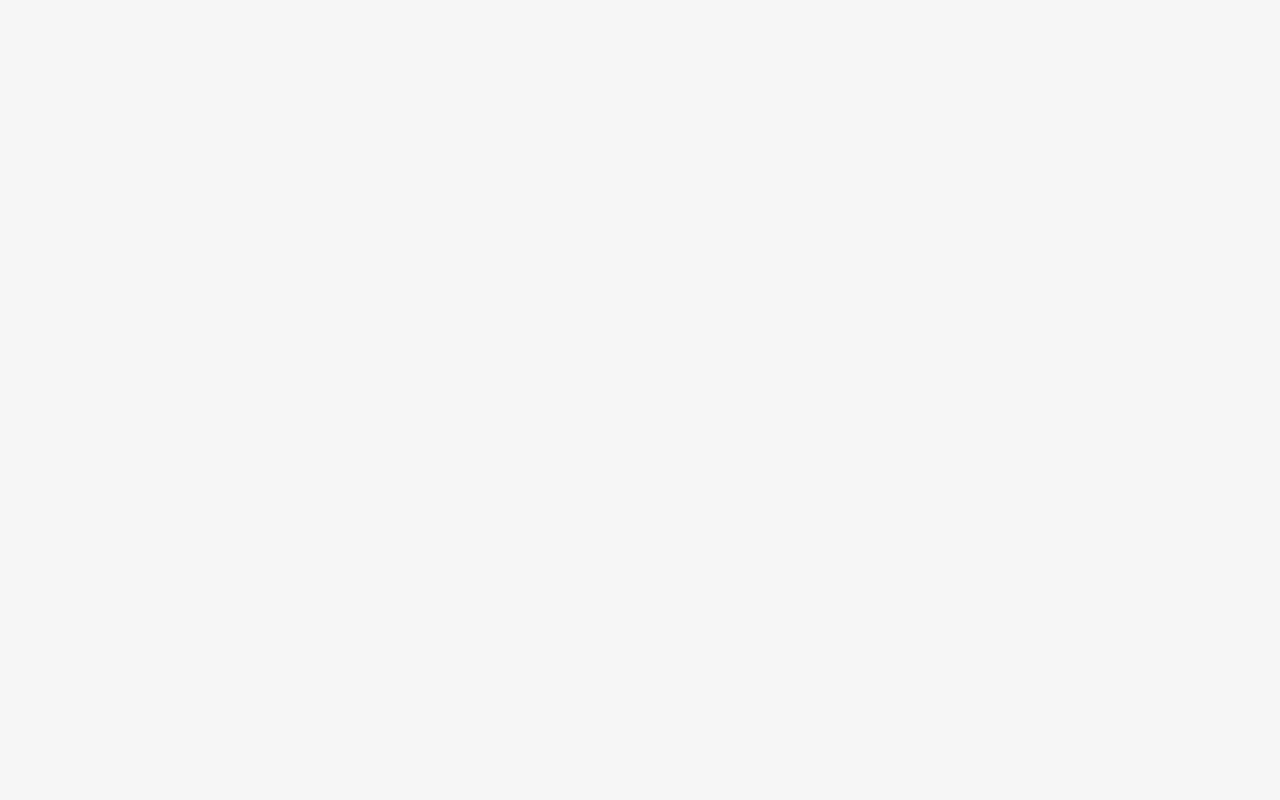
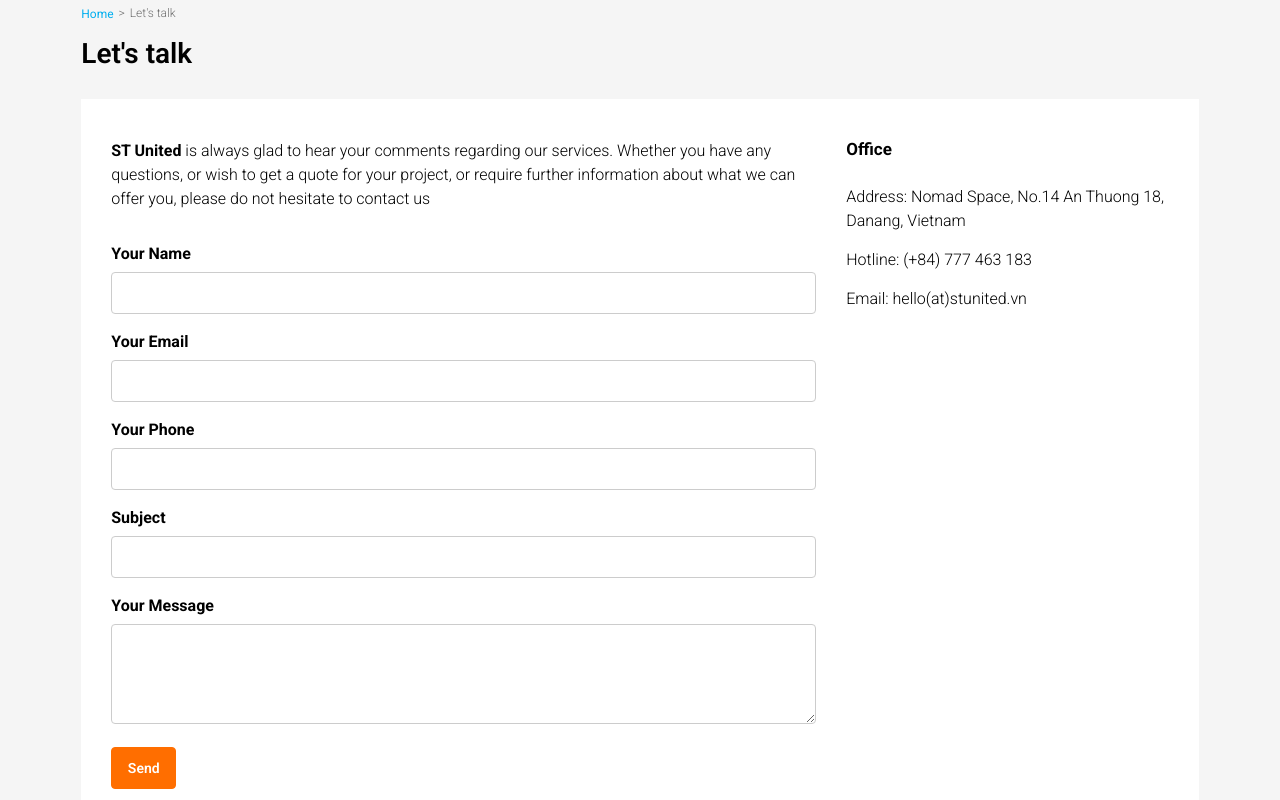
Before and after one commit to PhuHuy123/stunited, a React (Create React App) app: page /lets-talk in a window 1280 px wide. Before the commit this address had no page. Shown: the part 380-1180 px from the top of the page. Before the commit the page ends 800 px from the top, so only its background shows below. Built offline with nearby package versions, Linux system fonts and the light colour scheme; no server answers.

Commit message:
Finished: content page let's talk

```diff
--- a/src/App.js
+++ b/src/App.js
@@ -2,6 +2,7 @@ import "./style/App.scss";
 import Home from "./pages/Home";
 import Portfolio from "./pages/Portfolio";
 import JoinUs from "./pages/JoinUs";
+import Talk from "./pages/Talk";
 import { Routes, Route } from "react-router-dom";
 
 function App() {
@@ -11,6 +12,7 @@ function App() {
         <Route path="/" element={<Home />} />
         <Route path="/portfolio" element={<Portfolio />} />
         <Route path="/join-us" element={<JoinUs />} />
+        <Route path="/lets-talk" element={<Talk />} />
       </Routes>
     </div>
   );
--- /dev/null
+++ b/src/pages/Talk/content.js
@@ -0,0 +1,126 @@
+import "./content.scss";
+import { Link } from "react-router-dom";
+const Content = () => {
+  return (
+    <>
+      <div className="container">
+        <div className="page-title breadcrumb-top">
+          <div className="row">
+            <div className="col-sm-12">
+              <ol className="breadcrumb">
+                <li>
+                  <Link to="/">
+                    <span>Home</span>
+                  </Link>
+                </li>
+                <li className="active">Let's talk</li>
+              </ol>
+              <div className="page_title_left">
+                <h1 className="title-head">Let's talk </h1>
+              </div>
+            </div>
+          </div>
+        </div>
+        <div className="row">
+          <div>
+            <div className="page-main">
+              <div className="white-block">
+                <div className="entry-content">
+                  <div className="left col-8">
+                    <div className="wpb_wrapper">
+                      <p>
+                        <strong>ST United</strong> is always glad to hear your
+                        comments regarding our services. Whether you have any
+                        questions, or wish to get a quote for your project, or
+                        require further information about what we can offer you,
+                        please do not hesitate to contact us
+                      </p>
+                    </div>
+                    <div>
+                      <div className="form-group">
+                        <label className="required" htmlFor="yourName">
+                          Your Name
+                        </label>
+                        <br />
+                        <span className="your-name">
+                          <input type="text" name="your-name" size="40" />
+                        </span>
+                        <p></p>
+                      </div>
+                      <div className="form-group">
+                        <label className="required" htmlFor="yourName">
+                          Your Email
+                        </label>
+                        <br />
+                        <span className="your-email">
+                          <input type="text" name="your-email" size="40" />
+                        </span>
+                        <p></p>
+                      </div>
+                      <div className="form-group">
+                        <label className="required" htmlFor="yourName">
+                          Your Phone
+                        </label>
+                        <br />
+                        <span className="your-name">
+                          <input type="text" name="your-name" size="40" />
+                        </span>
+                        <p></p>
+                      </div>
+                      <div className="form-group">
+                        <label className="required" htmlFor="yourName">
+                          Subject
+                        </label>
+                        <br />
+                        <span className="your-name">
+                          <input type="text" name="your-name" size="40" />
+                        </span>
+                        <p></p>
+                      </div>
+                      <div className="form-group">
+                        <label className="required" htmlFor="yourName">
+                          Your Message
+                        </label>
+                        <br />
+                        <span className="your-name">
+                          <textarea type="text" name="your-name" size="40" />
+                        </span>
+                        <p></p>
+                      </div>
+                      <div className="form-group">
+                        <input
+                          type="submit"
+                          value="Send"
+                          className="submit btn btn-primary btn-lg"
+                        />
+                      </div>
+                    </div>
+                  </div>
+                  <div className="right col-4">
+                    <div className="vc_column-inner">
+                      <div className="wpb_wrapper">
+                        <div className="wpb_text_column wpb_content_element ">
+                          <div className="wpb_wrapper">
+                            <h4>Office</h4>
+                            <p>
+                              Address: Nomad Space, No.14 An Thuong 18, Danang,
+                              Vietnam
+                            </p>
+                            <p>Hotline: (+84) 777 463 183</p>
+                            <p>Email: hello(at)stunited.vn</p>
+                          </div>
+                        </div>
+                      </div>
+                    </div>
+                  </div>
+                </div>
+              </div>
+            </div>
+          </div>
+        </div>
+      </div>
+    </>
+  );
+};
+
+export default Content;
--- /dev/null
+++ b/src/pages/Talk/content.scss
@@ -0,0 +1,120 @@
+.page-main {
+  background-color: #fff;
+  padding: 40px 30px 70px 30px;
+  margin-bottom: 40px;
+  .wpb_wrapper {
+    color: #000000;
+    font-family: "Roboto";
+    font-size: 16px;
+    font-weight: 300;
+    line-height: 24px;
+    text-transform: none;
+    padding-bottom: 15px;
+    strong {
+      font-weight: 700;
+    }
+  }
+  .form-group {
+    width: 100%;
+    label {
+      font-weight: 700;
+      margin-bottom: 5px;
+      color: black;
+      font-size: 16px;
+    }
+    input,
+    textarea {
+      width: 100%;
+      height: 42px;
+      padding: 6px 15px;
+      color: #959595;
+      border: 1px solid #ccc;
+      border-radius: 4px;
+      background-color: #fff;
+    }
+    textarea {
+      min-height: 100px;
+    }
+    .submit {
+      max-width: 65px;
+      font-size: 14px;
+      background-color: #ff6e00;
+      border-color: #ff6e00;
+      color: #fff;
+      transition: 0.5s;
+      font-weight: 600;
+      &:hover {
+        background-color: rgba(255, 110, 0, 0.75);
+        border-color: rgba(255, 110, 0, 0.75);
+      }
+    }
+  }
+}
+.entry-content {
+  display: flex;
+
+  .right {
+    padding-left: 30px;
+    h4 {
+      font-size: 17px;
+      font-family: "Roboto";
+      font-weight: 700;
+      text-transform: inherit;
+      text-align: inherit;
+    }
+  }
+}
+.page_title_left {
+  h1 {
+    font-family: "Roboto";
+    color: #000000;
+    font-size: 28px;
+    line-height: 38px;
+    font-weight: 600;
+  }
+}
+.breadcrumb-top {
+  padding-top: 30px;
+  .breadcrumb {
+    > li {
+      line-height: 12px;
+      margin-top: -3px;
+    }
+    > li > a {
+      color: #00aeef;
+      font-weight: 400;
+      font-size: 12px;
+      margin: 0;
+    }
+    .active {
+      color: #707070;
+      font-size: 12px;
+      line-height: 12px;
+      font-weight: 300;
+      //   margin: 0;
+      &::before {
+        content: ">";
+        padding: 0 5px;
+      }
+    }
+  }
+}
+@media (max-width: 767px) {
+  .page-title {
+    padding: 15px 0;
+  }
+  .page-main {
+    padding-bottom: 20px;
+  }
+  .left {
+    width: 100%;
+  }
+  .right {
+    width: 100%;
+    padding: 0 !important;
+    margin-top: 50px;
+  }
+  .entry-content {
+    display: block;
+  }
+}
--- /dev/null
+++ b/src/pages/Talk/index.js
@@ -0,0 +1,16 @@
+import Header from "../../components/Header";
+import Footer from "../../components/Footer";
+import Content from "./content";
+import Banner from "../../components/Banner";
+const Talk = () => {
+  return (
+    <>
+      <Header />
+      <Banner />
+      <Content />
+      <Footer />
+    </>
+  );
+};
+
+export default Talk;
```
Also changed, not shown: 1 other file (tests, documents, lock files or other folders).
